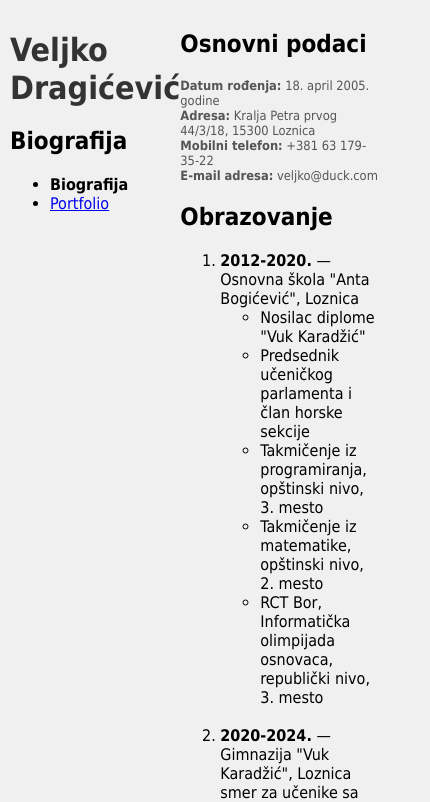
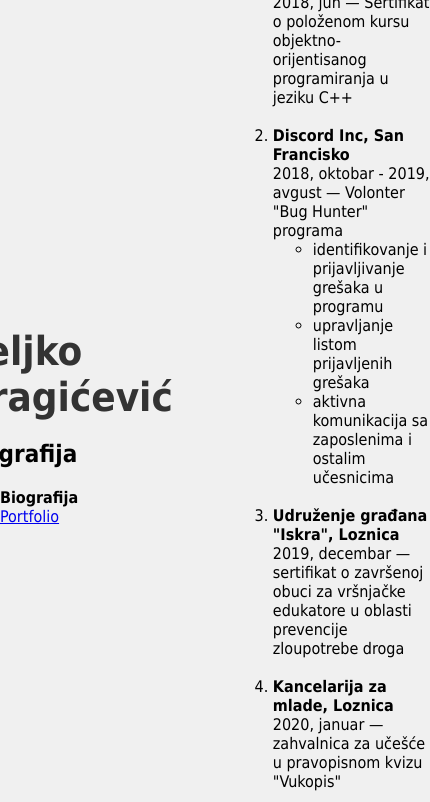
Before and after one commit to Veljkoslav/veljkoslav.github.io, a plain HTML site: page index.html in a window 390 px wide. Shown: the top 802 px of the page, 430 px wide, since content can reach past the window. Drawn offline with Linux system fonts and the light colour scheme.

Commit message:
Update styles.css

```diff
--- a/styles.css
+++ b/styles.css
@@ -23,23 +23,3 @@ p {
   font-size: 1em;
   margin-bottom: 10px;
 }
-
-@media only screen and (max-width: 600px) {
-  body {
-    justify-content: flex-start;
-    align-items: flex-start;
-    padding: 10px;
-  }
-
-  section {
-    margin-left: 0;
-  }
-
-  h1 {
-    font-size: 2em;
-  }
-
-  p {
-    font-size: 0.8em;
-  }
-}
```
